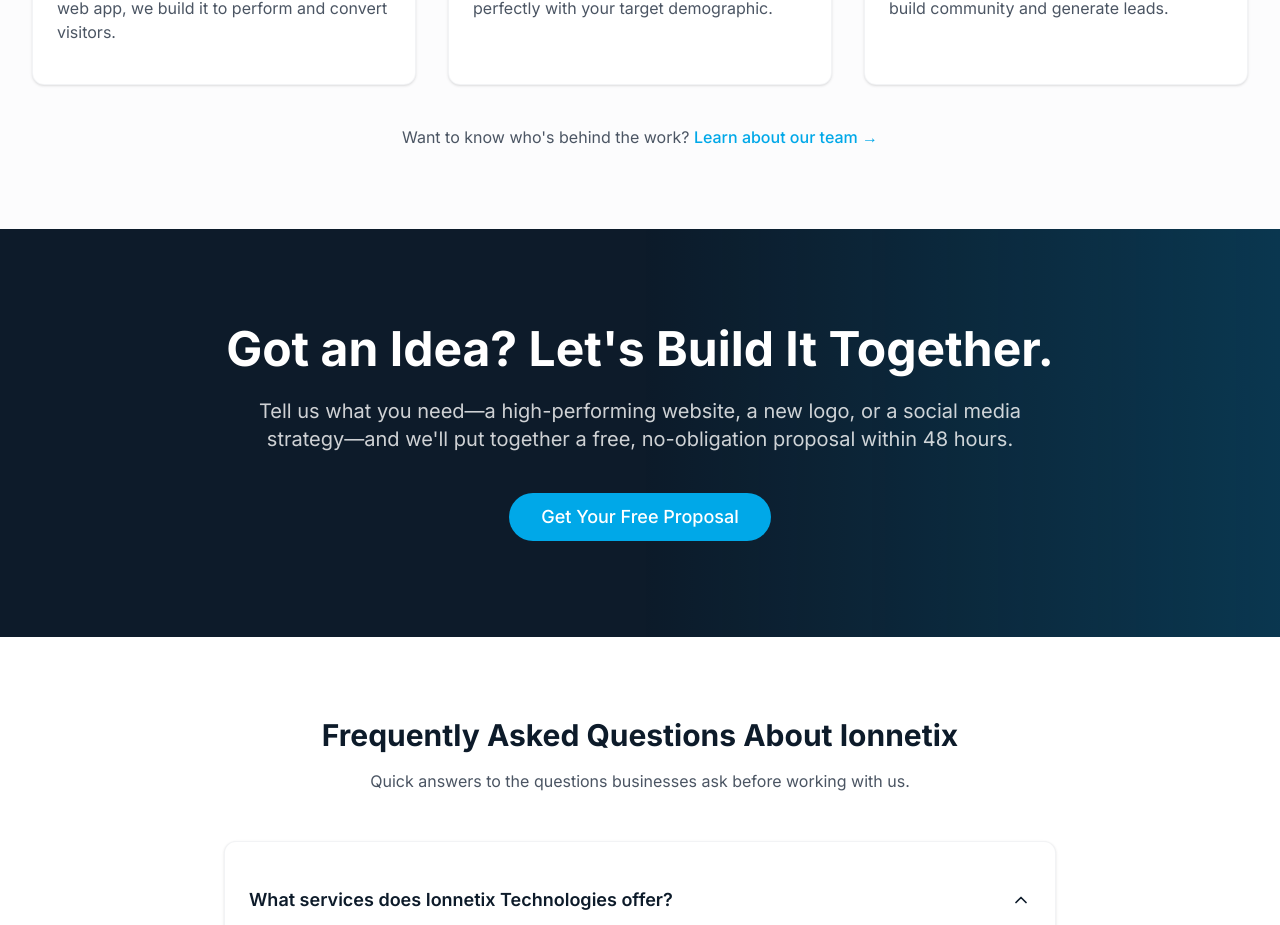
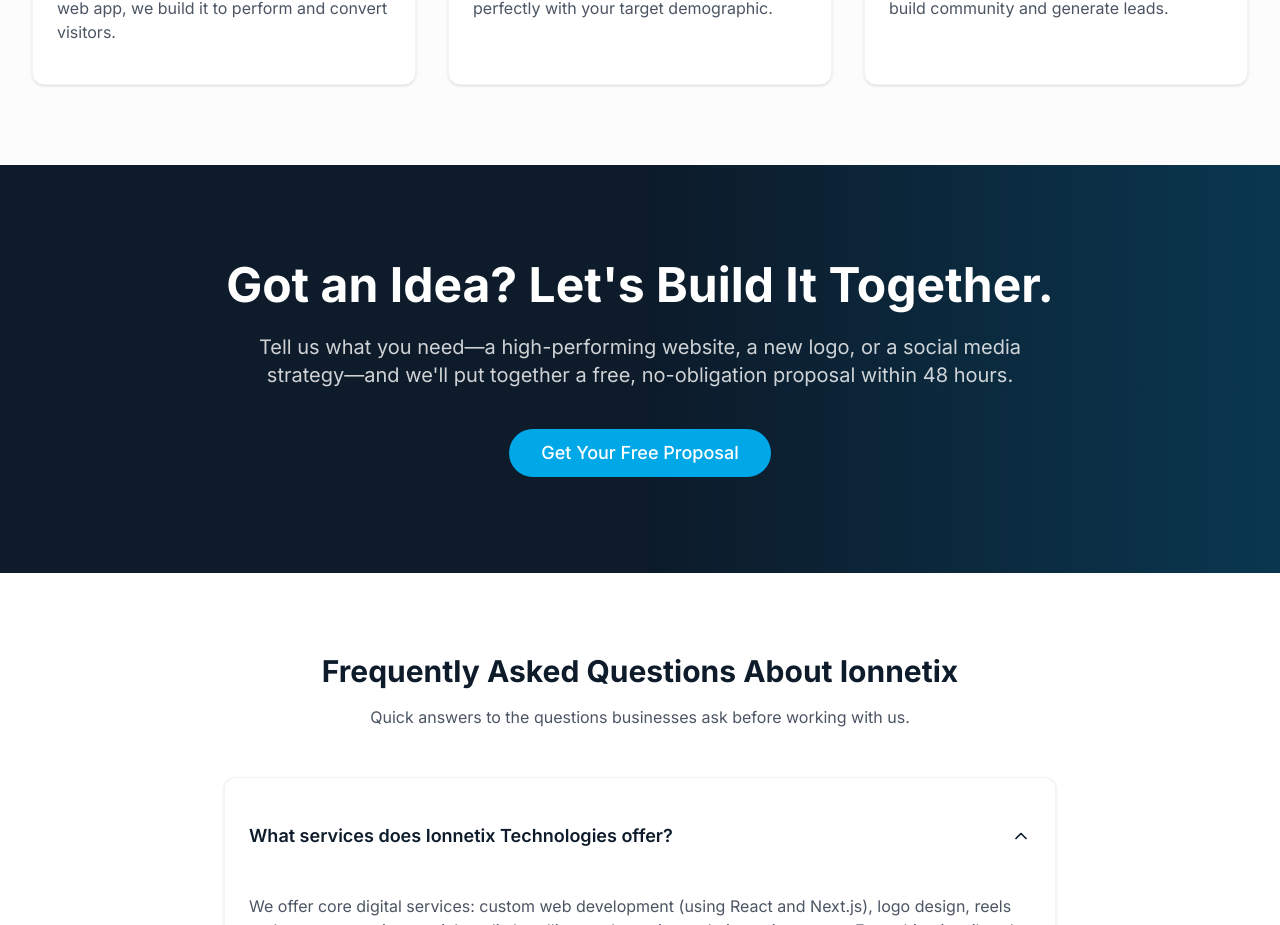
Before and after one commit to ptirth2184/Ionnetix, a Next.js app: page / in a window 1280 px wide. Shown: the part 1900-2825 px from the top of the page. Built offline with nearby package versions, Linux system fonts and the light colour scheme; no server answers.

Commit message:
fix: remove unwanted things

```diff
--- a/src/views/Home.tsx
+++ b/src/views/Home.tsx
@@ -176,13 +176,6 @@
                 </motion.div>
               ))}
             </div>
-
-            <div className="text-center mt-10">
-              <p className="text-muted-foreground">
-                Want to know who's behind the work?{" "}
-                <Link href="/about" className="text-secondary font-medium hover:underline">Learn about our team →</Link>
-              </p>
-            </div>
           </div>
         </section>
 
```
